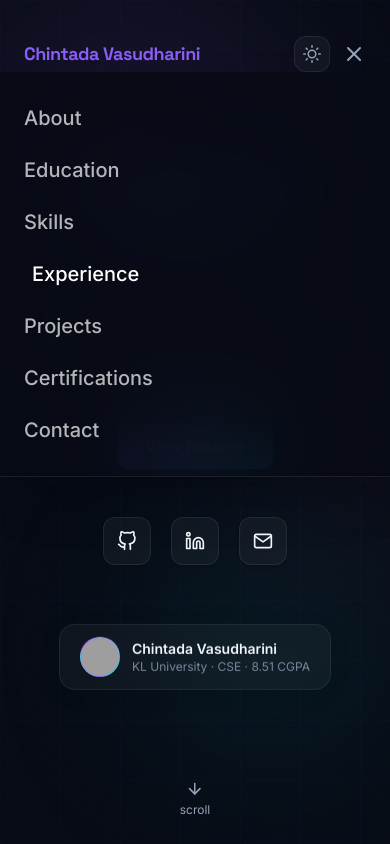
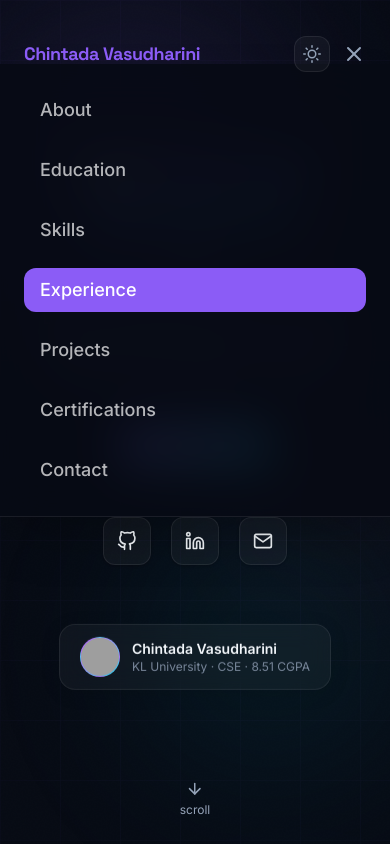
Before and after one commit to chintadavasudharini/portfolio, a React (Vite) app: page / in a window 390 px wide. Both pictures are taken after a click on the button 354 px from the left and 54 px from the top of the page. Shown: the top 844 px of the page. Built offline with nearby package versions, Linux system fonts and the light colour scheme; grey boxes are pictures that could not be loaded.

Commit message:
Changed mobile navbar to a dropdown style

```diff
--- a/src/components/Navbar.jsx
+++ b/src/components/Navbar.jsx
@@ -117,29 +117,33 @@ export default function Navbar({ onOpenResume, isDark, onToggleTheme }) {
         {menuOpen && (
           <motion.div
             key="mobile-menu"
-            initial={{ opacity: 0, y: -20 }}
-            animate={{ opacity: 1, y: 0 }}
-            exit={{ opacity: 0, y: -20 }}
-            transition={{ duration: 0.3, ease: 'easeOut' }}
-            className="fixed top-[72px] left-0 right-0 z-40 bg-[var(--bg-nav)] backdrop-blur-2xl border-b border-[var(--border-glass)] shadow-2xl py-8 px-6 flex flex-col gap-6 md:hidden overflow-y-auto max-h-[calc(100vh-80px)]"
+            initial={{ opacity: 0, height: 0 }}
+            animate={{ opacity: 1, height: 'auto' }}
+            exit={{ opacity: 0, height: 0 }}
+            transition={{ duration: 0.3, ease: 'easeInOut' }}
+            className="fixed top-[64px] left-0 right-0 z-40 bg-[var(--bg-nav)] backdrop-blur-xl border-b border-[var(--border-glass)] shadow-2xl overflow-hidden md:hidden"
             role="dialog"
             aria-label="Mobile menu"
           >
+            <div className="flex flex-col p-6 gap-4">
               {navItems.map((item, i) => (
                 <motion.a
                   key={item.href}
                   href={item.href}
                   onClick={e => handleNav(e, item.href)}
-                className={`text-xl font-medium transition-all ${
-                  active === item.href ? 'text-[var(--nav-text-active)] pl-2' : 'text-[var(--nav-text)]'
+                  className={`text-lg font-medium px-4 py-2 rounded-xl transition-all ${
+                    active === item.href
+                      ? 'bg-[var(--accent-purple)] bg-opacity-10 text-[var(--nav-text-active)]'
+                      : 'text-[var(--nav-text)] hover:bg-white/5'
                   }`}
                   initial={{ opacity: 0, x: -10 }}
                   animate={{ opacity: 1, x: 0 }}
-                transition={{ delay: i * 0.05 }}
+                  transition={{ delay: i * 0.04 }}
                 >
                   {item.label}
                 </motion.a>
               ))}
+            </div>
           </motion.div>
         )}
       </AnimatePresence>
```
Lines whose indentation alone changed are shown as unchanged.
